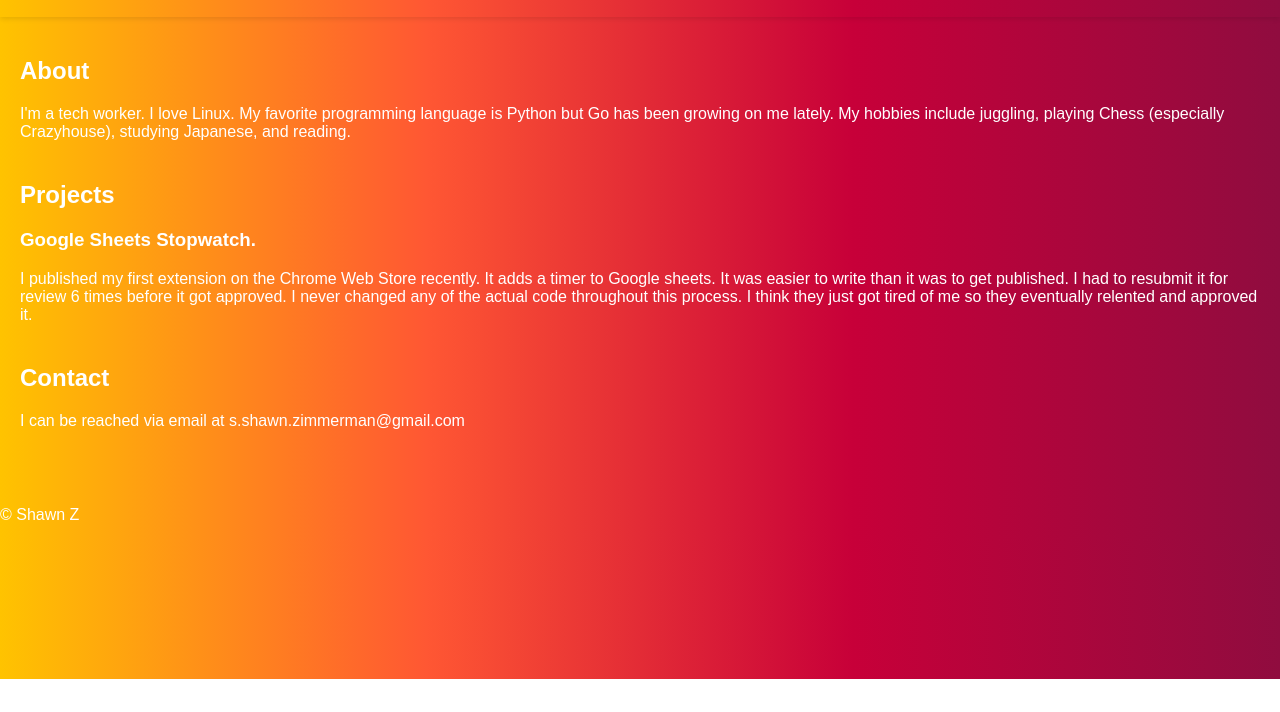
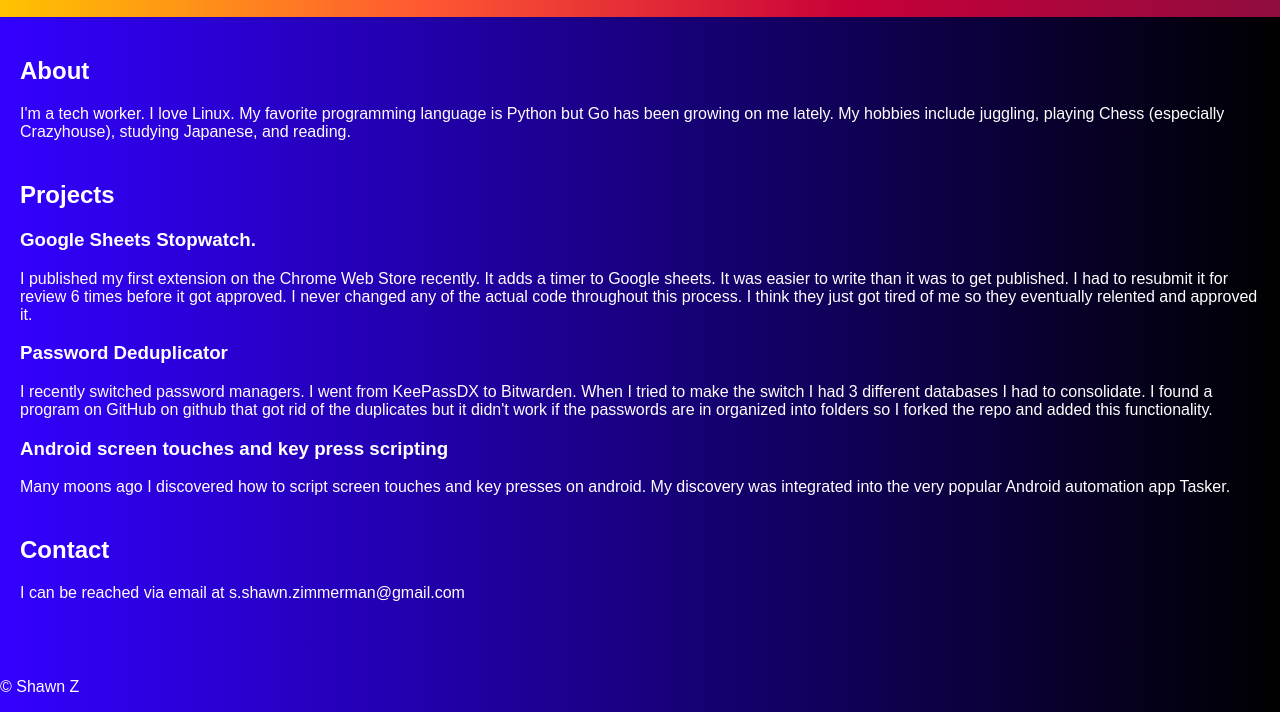
Before and after one commit to jq6l43d1/jq6l43d1.github.io, a plain HTML site: page index.html in a window 1280 px wide. Shown: the part 121-833 px from the top of the page. Before the commit the page ends 800 px from the top, so only its background shows below. Drawn offline with Linux system fonts and the light colour scheme.

Commit message:
adding content. changing colors.

```diff
--- a/index.html
+++ b/index.html
@@ -26,6 +26,10 @@
         <h2>Projects</h2>
         <h3>Google Sheets Stopwatch.</h3>
         <p>I published my first extension on the Chrome Web Store recently. It adds a timer to Google sheets. It was easier to write than it was to get published. I had to resubmit it for review 6 times before it got approved. I never changed any of the actual code throughout this process. I think they just got tired of me so they eventually relented and approved it.</p>
+        <h3>Password Deduplicator</h3>
+        <p>I recently switched password managers. I went from KeePassDX to Bitwarden. When I tried to make the switch I had 3 different databases I had to consolidate. I found a program on GitHub on github that got rid of the duplicates but it didn't work if the passwords are in organized into folders so I forked the repo and added this functionality.</p>
+        <h3>Android screen touches and key press scripting</h3>
+        <p>Many moons ago I discovered how to script screen touches and key presses on android. My discovery was integrated into the very popular Android automation app Tasker.</p>
       </section>
       <section id="contact">
         <h2>Contact</h2>
--- a/style.css
+++ b/style.css
@@ -4,7 +4,7 @@ body {
   font-family: Arial, sans-serif;
   margin: 0;
   padding: 0;
-  background: linear-gradient(90deg, #FFC300, #FF5733, #C70039, #900C3F);
+  background: linear-gradient(90deg, #3300ff, #000000);
   color: #FFF;
 }
 
```
